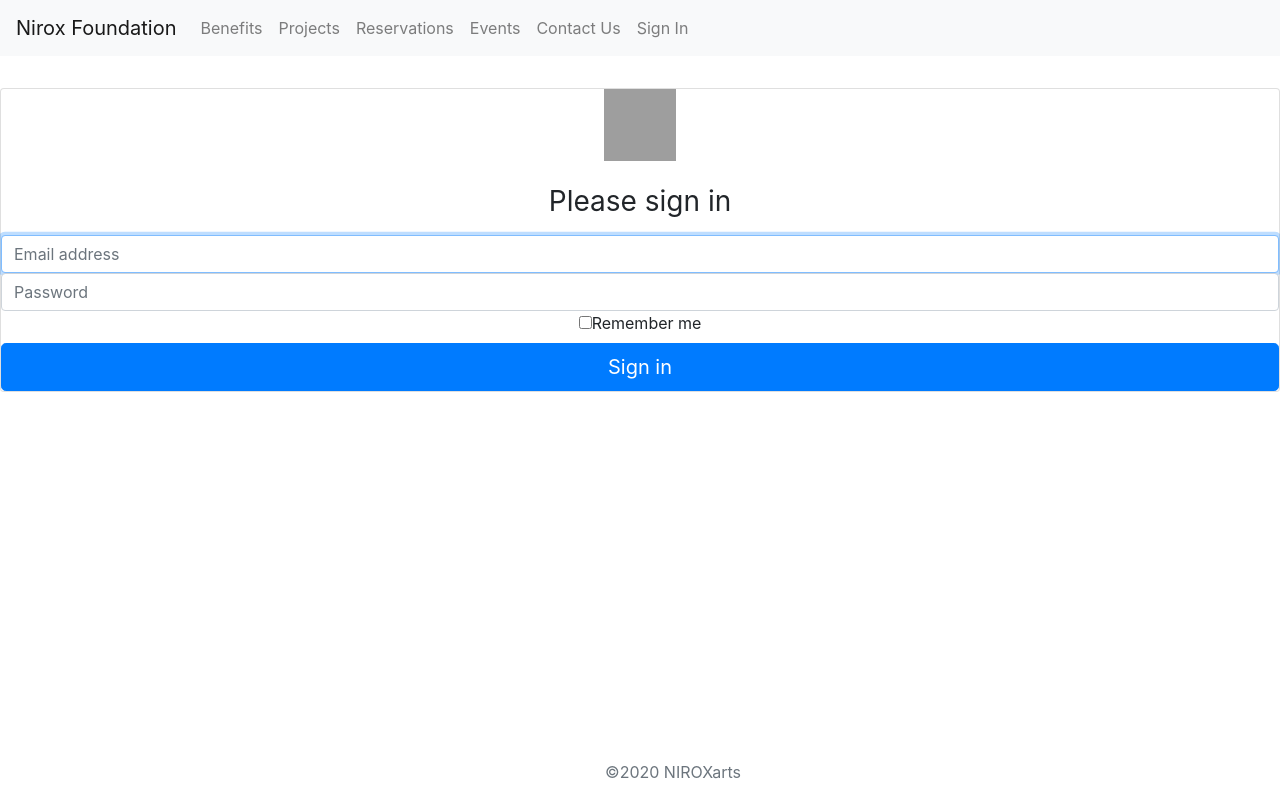
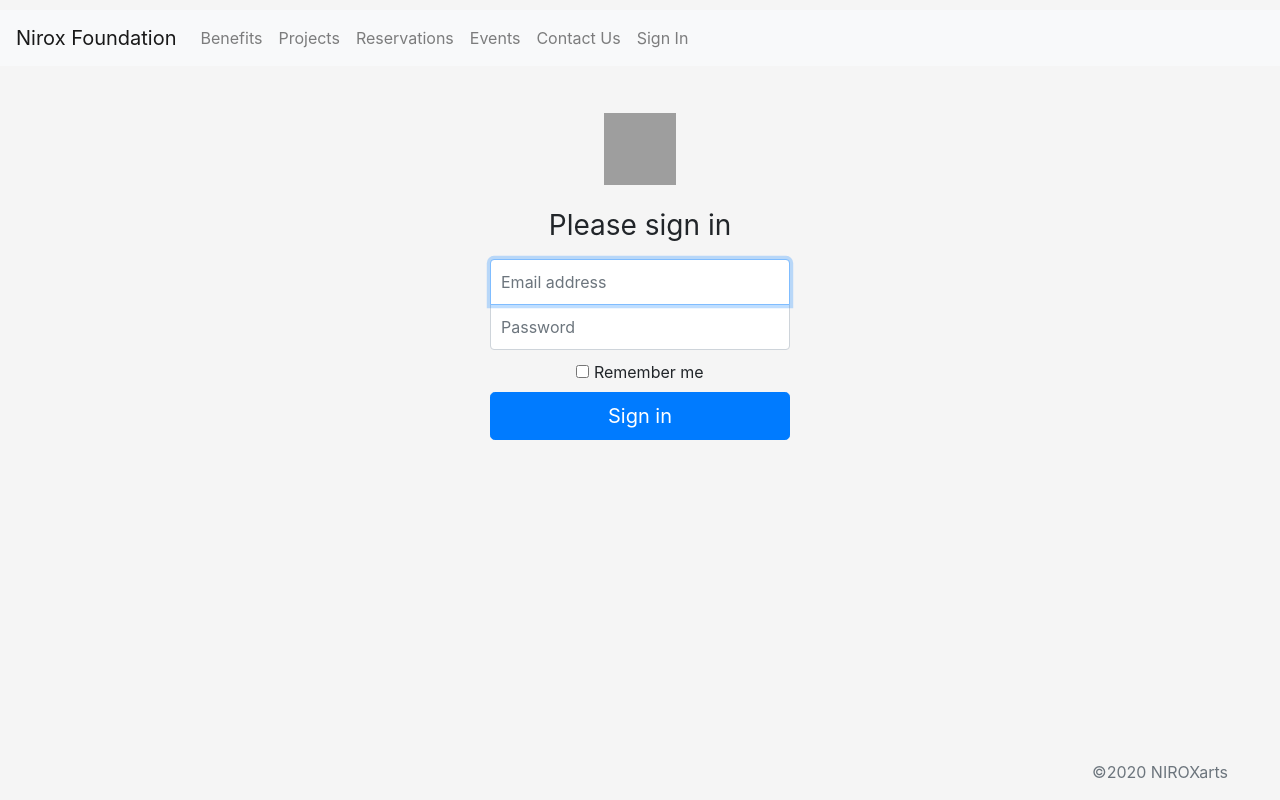
Before and after one commit to ahnafmuqsethaque/NiroxFoundationWebsite, a React app: page / in a window 1280 px wide. Shown: the top 800 px of the page. Built offline with nearby package versions, Linux system fonts and the light colour scheme; grey boxes are pictures that could not be loaded.

Commit message:
Classes implemented & sign in layout fixed

```diff
--- a/public/index.html
+++ b/public/index.html
@@ -30,9 +30,9 @@
       work correctly both with client-side routing and a non-root public URL.
       Learn how to configure a non-root public URL by running `npm run build`.
     -->
-    <title>React App</title>
+    <title>Nirox Foundation</title>
   </head>
-  <body>
+  <body class="text-center">
     <noscript>You need to enable JavaScript to run this app.</noscript>
     <div id="root"></div>
     <!--
--- a/src/components/AppRouter.js
+++ b/src/components/AppRouter.js
@@ -1,4 +1,4 @@
-import React from "react";
+import React, {Component} from "react";
 import Nav from "./Nav";
 import Footer from "./Footer";
 import Events from "./Events";
@@ -8,7 +8,8 @@ import Reservations from "./Reservations";
 import Benefits from "./Benefits";
 import ContactUs from "./ContactUs";
 import SignIn from "./SignIn";
-import {BrowserRouter as Router, Switch, Route} from 'react-router-dom';
+import { BrowserRouter as Router, Switch, Route } from 'react-router-dom';
+import Memberships from "./Memberships";
 
 function AppRouter() {
   return (
@@ -17,17 +18,40 @@ function AppRouter() {
         <Nav />
         <Footer />
         <Switch>
-          <Route path="/" exact component={SignIn}/>
-          <Route path="/events" component={Events}/>
-          <Route path="/projects" component={Projects}/>
-          <Route path="/reservations" component={Reservations}/>
-          <Route path="/benefits" component={Benefits}/>
-          <Route path="/contactus" component={ContactUs}/>
-          <Route path="/signin" component={SignIn}/>
+          <Route path="/" exact component={SignIn} />
+          <Route path="/events" component={Events} />
+          <Route path="/projects" component={Projects} />
+          <Route path="/reservations" component={Reservations} />
+          <Route path="/benefits" component={Benefits} />
+          <Route path="/contactus" component={ContactUs} />
+          <Route path="/signin" component={SignIn} />
+          <Route path="/memberships" component={Memberships} />
         </Switch>
       </div>
     </Router>
   );
 }
 
+// class AppRouter extends Component {
+//   render() {
+//     return (
+//       <Router>
+//         <div className="App">
+//           <Nav />
+//           <Footer />
+//           <Switch>
+//             <Route path="/" exact component={SignIn} />
+//             <Route path="/events" component={Events} />
+//             <Route path="/projects" component={Projects} />
+//             <Route path="/reservations" component={Reservations} />
+//             <Route path="/benefits" component={Benefits} />
+//             <Route path="/contactus" component={ContactUs} />
+//             <Route path="/signin" component={SignIn} />
+//           </Switch>
+//         </div>
+//       </Router>
+//     );
+//   }
+// }
+
 export default AppRouter;
--- a/src/components/ContactUs.js
+++ b/src/components/ContactUs.js
@@ -1,12 +1,15 @@
-import React from 'react';
+import React, { Component } from 'react';
 
-function ContactUs() {
+class ContactUs extends Component {
+    render() {
 
-    return(
-        <div>
-            <h1>Contact Us</h1>
-        </div>
-    )
+
+        return (
+            <div>
+                <h1>Contact Us</h1>
+            </div>
+        )
+    }
 
 }
 
--- a/src/components/Events.js
+++ b/src/components/Events.js
@@ -1,12 +1,15 @@
-import React from 'react';
+import React, { Component } from 'react';
 
-function Events() {
+class Events extends Component {
+    render() {
 
-    return(
-        <div>
-            <h1>Events</h1>
-        </div>
-    )
+
+        return (
+            <div>
+                <h1>Events</h1>
+            </div>
+        );
+    }
 
 }
 
--- a/src/components/Footer.js
+++ b/src/components/Footer.js
@@ -1,6 +1,7 @@
-import React from "react";
+import React, { Component } from 'react';
 
-function Footer() {
+class Footer extends Component {
+  render() {
     return (
       <footer class="footer mt-auto py-3">
         <div id="footer" class="container">
@@ -9,5 +10,6 @@ function Footer() {
       </footer>
     );
   }
+}
 
 export default Footer;
--- /dev/null
+++ b/src/components/Memberships.js
@@ -0,0 +1,14 @@
+import React, {Component} from 'react';
+
+class Memberships extends Component {
+    render() {
+        return (
+            <div>
+                <h1>Types of Memberships</h1>
+            </div>
+        )
+    }
+
+}
+
+export default Memberships;
--- a/src/components/SignIn.js
+++ b/src/components/SignIn.js
@@ -1,9 +1,13 @@
 import React from 'react';
+import '../styles/signin.css';
+
+
 
 function SignIn() {
+    const rem = ' Remember me';
 
     return (
-        <div class="card text-center" >
+
         <form class="form-signin">
             <img class="mb-4" src="../../assets/brand/bootstrap-solid.svg" alt="" width="72" height="72" />
             <h1 class="h3 mb-3 font-weight-normal">Please sign in</h1>
@@ -12,18 +16,49 @@ function SignIn() {
             <label for="inputPassword" class="sr-only">Password</label>
             <input type="password" id="inputPassword" class="form-control" placeholder="Password" required="" />
             <div class="checkbox" mb-3>
+
                 <label>
                     <input type="checkbox" value="remember-me" />
-                            Remember me
-                </label>
+                    {rem} </label>
+
             </div>
+
             <button class="btn btn-lg btn-primary btn-block" type="submit">Sign in</button>
         </form>
 
-        </div>
 
     )
 
 }
 
+
+
+// class SignIn extends Component {
+
+//     render() {
+//         return(
+//             <form class="form-signin">
+//             <img class="mb-4" src="../../assets/brand/bootstrap-solid.svg" alt="" width="72" height="72" />
+//             <h1 class="h3 mb-3 font-weight-normal">Please sign in</h1>
+//             <label for="inputEmail" class="sr-only">Email address</label>
+//             <input type="email" id="inputEmail" class="form-control" placeholder="Email address" required="" autofocus="" />
+//             <label for="inputPassword" class="sr-only">Password</label>
+//             <input type="password" id="inputPassword" class="form-control" placeholder="Password" required="" />
+//             <div class="checkbox" mb-3>
+
+//                 <label>
+//                     <input type="checkbox" value="remember-me" />
+//                     {rem} </label>
+
+//             </div>
+
+//             <button class="btn btn-lg btn-primary btn-block" type="submit">Sign in</button>
+//         </form>
+//         );
+//     }
+
+
+// }
+
+
 export default SignIn;
--- a/src/styles/index.css
+++ b/src/styles/index.css
@@ -1,11 +1,23 @@
-body {
+/* body {
   margin: 0;
   font-family: -apple-system, BlinkMacSystemFont, 'Segoe UI', 'Roboto', 'Oxygen',
     'Ubuntu', 'Cantarell', 'Fira Sans', 'Droid Sans', 'Helvetica Neue',
     sans-serif;
   -webkit-font-smoothing: antialiased;
   -moz-osx-font-smoothing: grayscale;
+} */
+
+
+body {
+  display: -ms-flexbox;
+  /* display: flex; */
+  -ms-flex-align: center;
+  align-items: center;
+  padding-top: 10px;
+  padding-bottom: 40px;
+  background-color: #f5f5f5;
 }
+
 
 code {
   font-family: source-code-pro, Menlo, Monaco, Consolas, 'Courier New',
@@ -19,4 +31,5 @@ code {
   height: 2.5rem;
   left: 50%;
   margin-left: -50px;
+  text-align: center;
 }
--- /dev/null
+++ b/src/styles/signin.css
@@ -0,0 +1,29 @@
+.form-signin {
+    width: 100%;
+    max-width: 330px;
+    padding: 15px;
+    margin: auto;
+  }
+  .form-signin .checkbox {
+    font-weight: 400;
+  }
+  .form-signin .form-control {
+    position: relative;
+    box-sizing: border-box;
+    height: auto;
+    padding: 10px;
+    font-size: 16px;
+  }
+  .form-signin .form-control:focus {
+    z-index: 2;
+  }
+  .form-signin input[type="email"] {
+    margin-bottom: -1px;
+    border-bottom-right-radius: 0;
+    border-bottom-left-radius: 0;
+  }
+  .form-signin input[type="password"] {
+    margin-bottom: 10px;
+    border-top-left-radius: 0;
+    border-top-right-radius: 0;
+  }
```
Also changed, not shown: src/components/Benefits.js (+5 -2 lines). Lines whose indentation alone changed are shown as unchanged.
